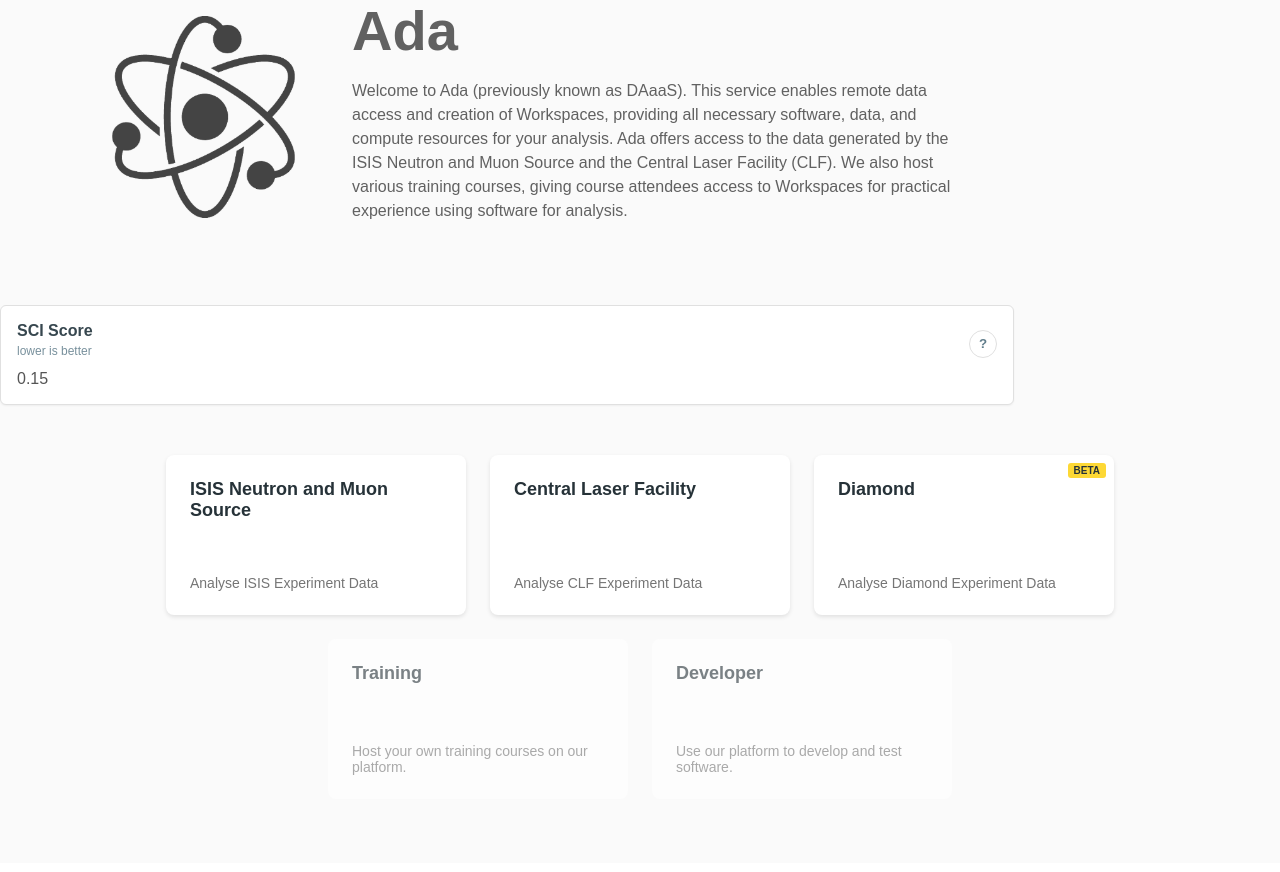
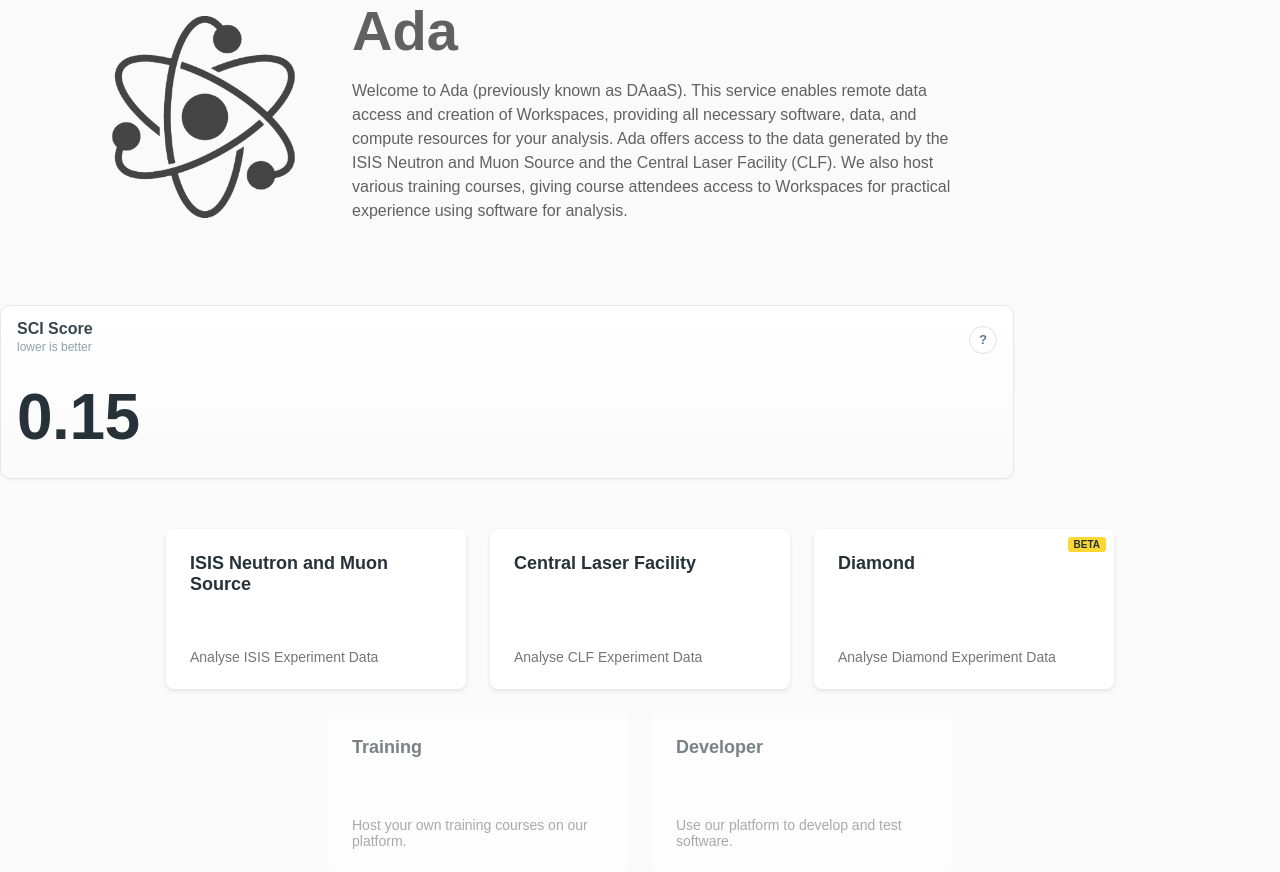
Before and after one commit to prodmodfour/Ada_Carbon_Monitoring_Implementation_Documentation, a Django app: page / in a window 1280 px wide. Shown: the part 114-986 px from the top of the page. Before the commit the page ends 889 px from the top, so only its background shows below. Run offline with Django 4.2, Linux system fonts and the light colour scheme.

Commit message:
Made sci card a bit prettier

```diff
--- a/source/main/static/css/style.css
+++ b/source/main/static/css/style.css
@@ -742,3 +742,43 @@
 
 /* Utility */
 .muted{color:#78909c;margin-left:6px}
+
+/* Cleaner card surface */
+.sci-card.clean{
+  background: linear-gradient(180deg,#ffffff 0%, #fafafa 100%);
+  border: 1px solid #e7e7e7;
+  border-radius: 10px;
+  box-shadow: 0 1px 2px rgba(0,0,0,.04);
+  padding: 14px 16px 16px;
+  max-width: 980px;
+}
+
+/* Header */
+.sci-head{ display:flex; align-items:flex-end; justify-content:space-between; gap:12px; }
+.sci-title{ font-size:16px; font-weight:600; color:#37474f; }
+.sci-caption{ font-size:12px; color:#8ea1ad; margin-top:2px; }
+
+/* Value-only presentation */
+.sci-body.solo{ display:flex; align-items:center; justify-content:flex-start; padding:8px 0 2px; }
+.sci-value-wrap{ display:flex; align-items:center; justify-content:flex-start; min-height:86px; }
+.sci-value{
+  font-size: clamp(44px, 6.2vw, 64px);
+  line-height: 1;
+  font-weight: 800;
+  color:#263238;
+  letter-spacing:-0.5px;
+  font-variant-numeric: tabular-nums; /* crisp, non-jumpy digits */
+}
+
+/* Subtle pop-in on update */
+@keyframes popin-kf { from { transform: translateY(6px); opacity: 0; } to { transform: translateY(0); opacity: 1; } }
+.sci-value.popin{ animation: popin-kf 240ms ease-out; }
+
+/* Keep the existing help styles you have; if not present, these are minimal */
+.sci-help-btn{
+  width:28px;height:28px;border-radius:50%;
+  border:1px solid #e0e0e0;background:#fff;cursor:pointer;
+  font-weight:700;line-height:1;display:inline-flex;align-items:center;justify-content:center;
+  color:#607d8b;
+}
+.sci-help-btn:hover{ box-shadow:0 1px 3px rgba(0,0,0,.08); }
--- a/source/main/templates/home.html
+++ b/source/main/templates/home.html
@@ -32,18 +32,17 @@
   </section>
 
   <!-- SCI Score (Home) -->
-  <section class="sci-card" data-sci-url="{% url 'sci_score_api' %}">
+  <section class="sci-card clean" data-sci-url="{% url 'sci_score_api' %}">
     <div class="sci-head">
       <div>
         <div class="sci-title">SCI Score</div>
         <div class="sci-caption">lower is better</div>
       </div>
-      <button id="sciHelpBtn" class="sci-help-btn"
-              aria-haspopup="dialog" aria-expanded="false"
-              aria-controls="sciHelp" title="What is SCI?">?</button>
+      <button id="sciHelpBtn" class="sci-help-btn" aria-haspopup="dialog"
+              aria-expanded="false" aria-controls="sciHelp" title="What is SCI?">?</button>
     </div>
 
-    <!-- Help popover (kept) -->
+    <!-- Help popover (unchanged) -->
     <div class="sci-popover hidden" id="sciHelp" role="dialog" aria-modal="true" aria-label="About SCI Score">
       <button class="sci-popover-close" id="sciHelpClose" aria-label="Close">×</button>
       <h4>What is SCI?</h4>
@@ -56,9 +55,12 @@
     </div>
 
     <div class="sci-body solo">
-      <div id="sciValue" class="sci-value">—</div>
+      <div class="sci-value-wrap">
+        <div id="sciValue" class="sci-value">—</div>
+      </div>
     </div>
   </section>
+
 
 
 
@@ -112,22 +114,30 @@
     </div>
   </div>
 
-  <!-- Chart.js + SCI script -->
+  <!-- SCI script -->
   <script>
     (() => {
-      const sciCard   = document.querySelector('.sci-card');
-      const sciApi    = sciCard.dataset.sciUrl;
-      const elValue   = document.getElementById('sciValue');
+      const sciCard = document.querySelector('.sci-card.clean');
+      const sciApi  = sciCard.dataset.sciUrl;
+      const elValue = document.getElementById('sciValue');
 
-      async function loadSCI() {
-        try {
-          // default to 'day' behind the scenes; UI stays minimal
+      function setNumber(x){
+        // trigger tiny pop-in animation on update
+        elValue.classList.remove('popin');
+        // force reflow to restart animation
+        void elValue.offsetWidth;
+        elValue.textContent = Number(x).toFixed(2);
+        elValue.classList.add('popin');
+      }
+
+      async function loadSCI(){
+        try{
           const res = await fetch(`${sciApi}?range=day`, { cache: 'no-store' });
-          if (!res.ok) throw new Error(`HTTP ${res.status}`);
+          if(!res.ok) throw new Error(`HTTP ${res.status}`);
           const data = await res.json();
-          elValue.textContent = Number(data.avg_score).toFixed(2);  // no unit
-        } catch (e) {
-          console.error('SCI fetch failed:', e);
+          setNumber(data.avg_score);
+        }catch(err){
+          console.error('SCI fetch failed:', err);
           elValue.textContent = '—';
         }
       }
@@ -136,9 +146,9 @@
       const btn = document.getElementById('sciHelpBtn');
       const pop = document.getElementById('sciHelp');
       const x   = document.getElementById('sciHelpClose');
-      let open = false, onDoc=null, onEsc=null;
+      let open=false, onDoc=null, onEsc=null;
       function openHelp(){ if(open) return; pop.classList.remove('hidden'); btn.setAttribute('aria-expanded','true'); open=true;
-        onDoc=(e)=>{ if(!pop.contains(e.target) && e.target!==btn) closeHelp(); };
+        onDoc=(e)=>{ if(!pop.contains(e.target)&&e.target!==btn) closeHelp(); };
         onEsc=(e)=>{ if(e.key==='Escape') closeHelp(); };
         document.addEventListener('mousedown', onDoc); document.addEventListener('keydown', onEsc);
       }
```
